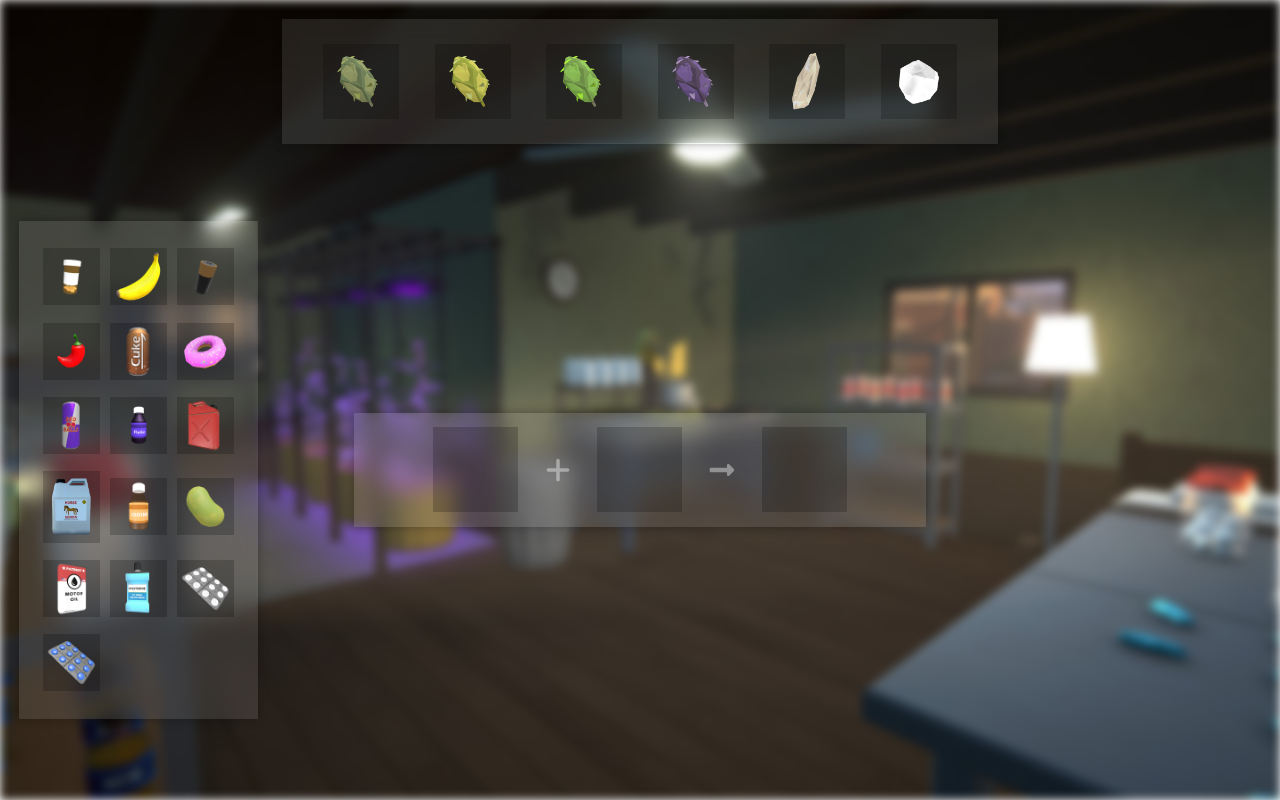
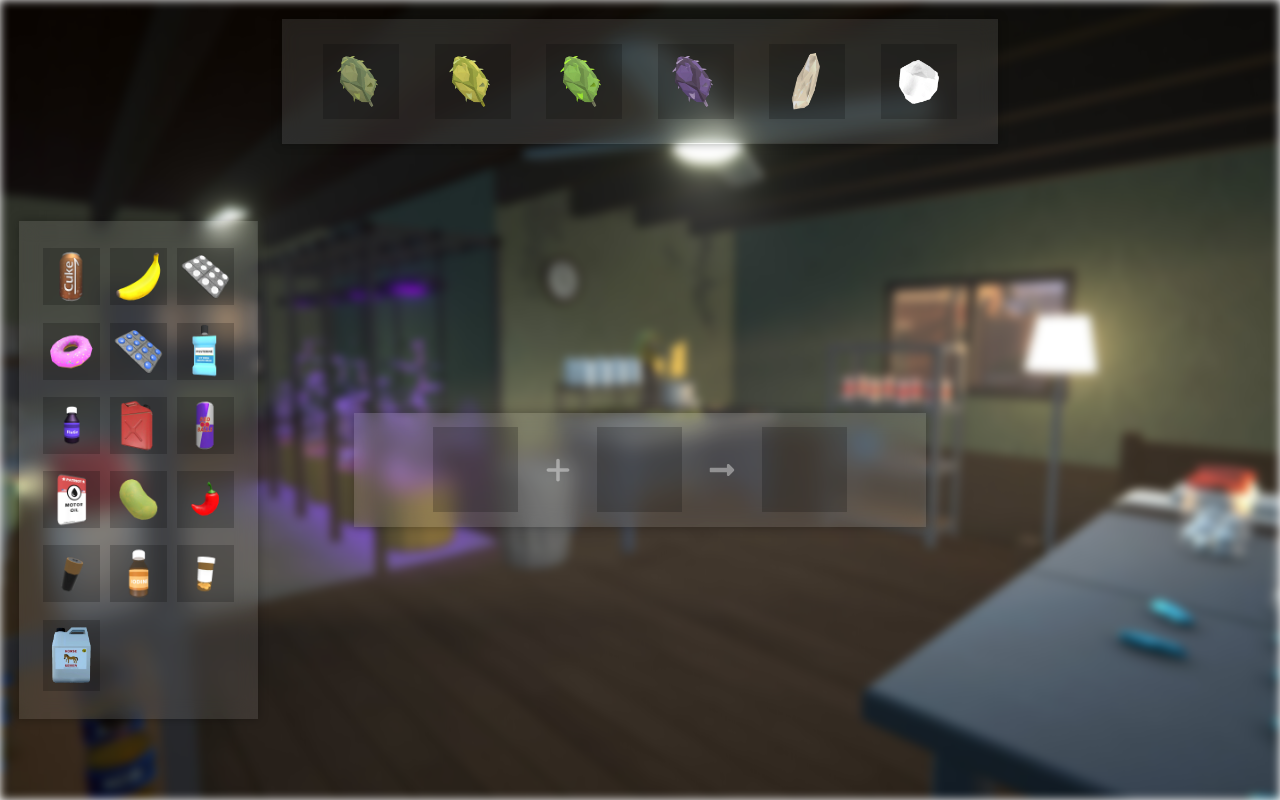
Before and after one commit to SFDev20/ScheduleLab, a Next.js app: page / in a window 1280 px wide. Built offline with nearby package versions, Linux system fonts and the light colour scheme.

Commit message:
feat: add combination system to mix table

```diff
--- a/src/app/page.tsx
+++ b/src/app/page.tsx
@@ -6,6 +6,7 @@ import { FaLongArrowAltRight } from "react-icons/fa";
 import { useState } from "react";
 import drug_list from "../data/drug-list"
 import additives_list from "../data/additives-list"
+import combinations_list from "@/data/combinations-list";
 
 export default function Home() {
   const [drug,setDrug] = useState(-1)
@@ -27,28 +28,28 @@ export default function Home() {
   return (
     <div id="Mix-Panel">
       <div id="Drugs-List">
-        {drug_list.map((drug_item: string, i: number) => (
+        {drug_list.map((drug_item, i: number) => (
           <button
             style={{outline: (drug == i ? "3px solid green" : undefined)}}
             onClick={()=>handleSetDrug(i)}
             key={i}>
-            <Image src={`/images/drugs/${drug_item}.webp`}
+            <Image src={`/images/drugs/${drug_item.item}.webp`}
               width={70}
               height={70}
-              alt={drug_item}/>
+              alt={drug_item.item}/>
           </button>
         ))}
       </div>
       <div id="Additives-List">
-        {additives_list.map((additive_item: string, i: number) => (
+        {additives_list.map((additive_item, i: number) => (
           <button
             style={{outline: (additive == i ? "3px solid green" : undefined)}}
             onClick={()=>handleSetAdditive(i)}
             key={i}>
-            <Image src={`/images/additives/${additive_item}.webp`}
+            <Image src={`/images/additives/${additive_item.item}.webp`}
               width={70}
               height={70}
-              alt={additive_item}/>
+              alt={additive_item.item}/>
           </button>
         ))}
       </div>
@@ -56,24 +57,27 @@ export default function Home() {
         <button>
           {drug != -1 ?
             <Image
-              alt={drug_list[drug]}
+              alt={drug_list[drug].item}
               width={75}
               height={75}
-              src={`/images/drugs/${drug_list[drug]}.webp`}
+              src={`/images/drugs/${drug_list[drug].item}.webp`}
               /> : ""}
         </button>
         <FaPlus style={{fontSize:"28px", color:"rgba(255,255,255,0.4)"}}/>
         <button>
           {additive != -1 ?
             <Image
-              alt={additives_list[additive]}
+              alt={additives_list[additive].item}
               width={75}
               height={75}
-              src={`/images/additives/${additives_list[additive]}.webp`}
+              src={`/images/additives/${additives_list[additive].item}.webp`}
             /> : ""}
         </button>
         <FaLongArrowAltRight style={{fontSize:"28px", color:"rgba(255,255,255,0.4)"}}/>
-        <button></button>
+        <button>
+          { additive != -1 && drug != -1 ?
+        <p>{combinations_list[drug_list[drug].effect][additives_list[additive].item]}</p> : undefined}
+        </button>
       </div>
       <div id="Historial-List">
       </div>
--- a/src/data/additives-list.ts
+++ b/src/data/additives-list.ts
@@ -1,20 +1,73 @@
-const additives_list: string[] = [
-    "Addy",
-    "Banana",
-    "Battery",
-    "Chili",
-    "Cuke",
-    "Donut",
-    "Energy-Drink",
-    "Flu-Medicine",
-    "Gasoline",
-    "Horse-Semen",
-    "Iodine",
-    "Mega-Bean",
-    "Motor-Oil",
-    "MouthWash",
-    "Paracetamol",
-    "Viagra"
+type AdditiveArray = {
+  item: string;
+  effect: string;
+}
+
+const additives_list:AdditiveArray[] = [
+    {
+        "item":"Cuke",
+        "effect":"Energizing"
+    },
+    {
+        "item":"Banana",
+        "effect":"Gingeritis"
+    },
+    {
+        "item":"Paracetamol",
+        "effect":"Sneaky"
+    },
+    {
+        "item":"Donut",
+        "effect":"Calorie-Dense"
+    },
+    {
+        "item":"Viagor",
+        "effect":"Tropic-Thunder"
+    },
+    {
+        "item":"MouthWash",
+        "effect":"Balding"
+    },
+    {
+        "item":"Flu-Medicine",
+        "effect":"Sedating"
+    },
+    {
+        "item":"Gasoline",
+        "effect":"Toxic"
+    },
+    {
+        "item":"Energy-Drink",
+        "effect":"Athletic"
+    },
+    {
+        "item":"Motor-Oil",
+        "effect":"Slippery"
+    },
+    {
+        "item":"Mega-Bean",
+        "effect":"Foggy"
+    },
+    {
+        "item":"Chili",
+        "effect":"Spicy"
+    },
+    {
+        "item":"Battery",
+        "effect":"Bright-Eyed"
+    },
+    {
+        "item":"Iodine",
+        "effect":"Jennerising"
+    },
+    {
+        "item":"Addy",
+        "effect":"Thought-Provoking"
+    },
+    {
+        "item":"Horse-Semen",
+        "effect":"Long-Faced"
+    },
 ]
 
 export default additives_list
--- /dev/null
+++ b/src/data/combinations-list.ts
@@ -0,0 +1,22 @@
+const combinations_list:Record<string, Record<string, string>> = {
+    "Calming":{
+        "Addy":"-",
+        "Banana":"Sneaky",
+        "Battery":"-",
+        "Chili":"-",
+        "Cuke":"-",
+        "Donut":"-",
+        "Energy Drink":"-",
+        "Flu Medicine":"Bright-Eyed",
+        "Gasoline":"-",
+        "Horse Semen":"-",
+        "Iodine":"Balding",
+        "Mega Bean":"Glowing",
+        "Motor Oil":"-",
+        "Mouthwash":"Anti-gravity",
+        "Paracetamol":"Slippery",
+        "Viagor":"-"
+    },
+}
+
+export default combinations_list
--- a/src/data/drug-list.ts
+++ b/src/data/drug-list.ts
@@ -1,10 +1,33 @@
-const drug_list = [
-    "OG-Kush",
-    "Sour-Diesel",
-    "Green-Crack",
-    "Granddaddy-Purple",
-    "Meth",
-    "Cocaine"
+type DrugArray = {
+  item: string;
+  effect: string;
+}
+
+const drug_list: DrugArray[] = [
+    {
+        "item":"OG-Kush",
+        "effect":"Calming"
+    },
+    {
+        "item":"Sour-Diesel",
+        "effect":"Refreshing"
+    },
+    {
+        "item":"Green-Crack",
+        "effect":"Energizing"
+    },
+    {
+        "item":"Granddaddy-Purple",
+        "effect":"Sedating"
+    },
+    {
+        "item":"Meth",
+        "effect":"None"
+    },
+    {
+        "item":"Cocaine",
+        "effect":"None"
+    },
 ]
 
 export default drug_list;
```
Also changed, not shown: public/images/additives/Viagor.webp (renamed from public/images/additives/Viagra.webp).
